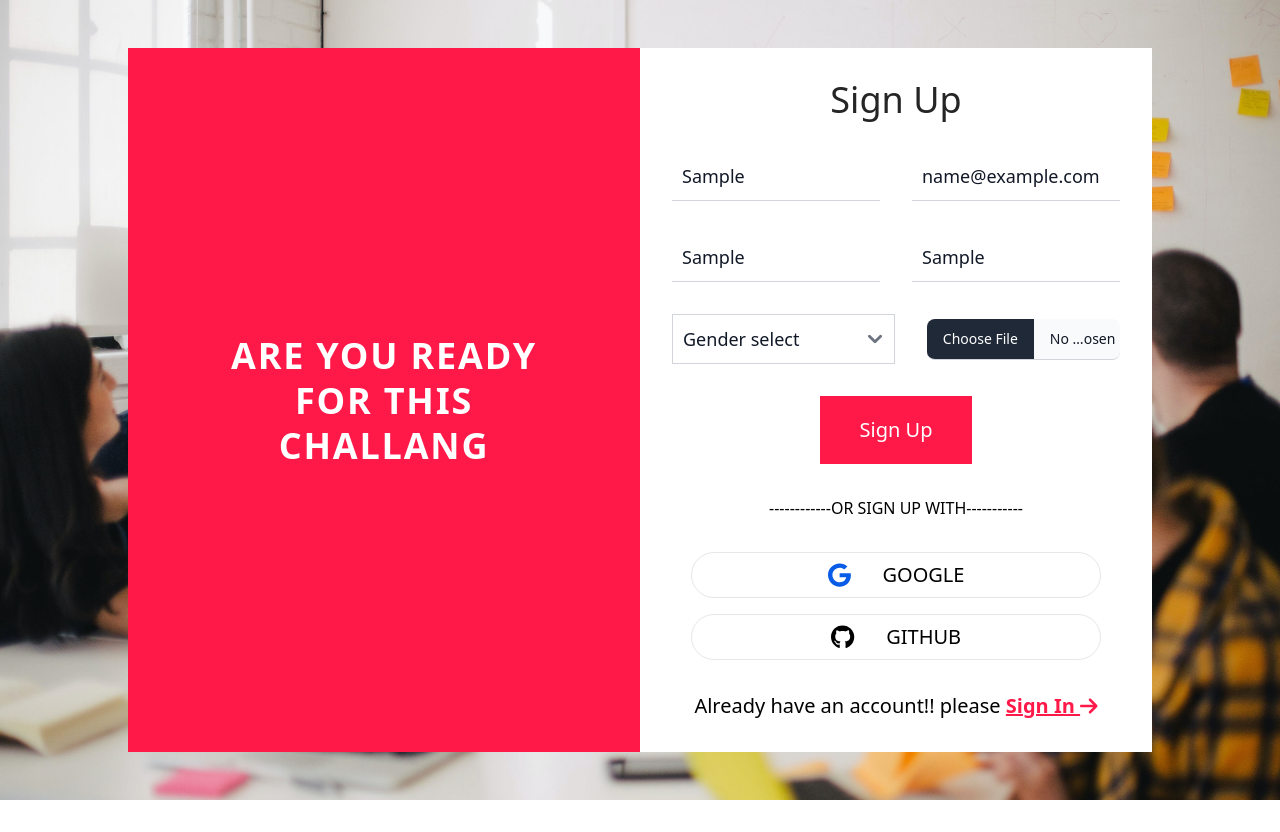
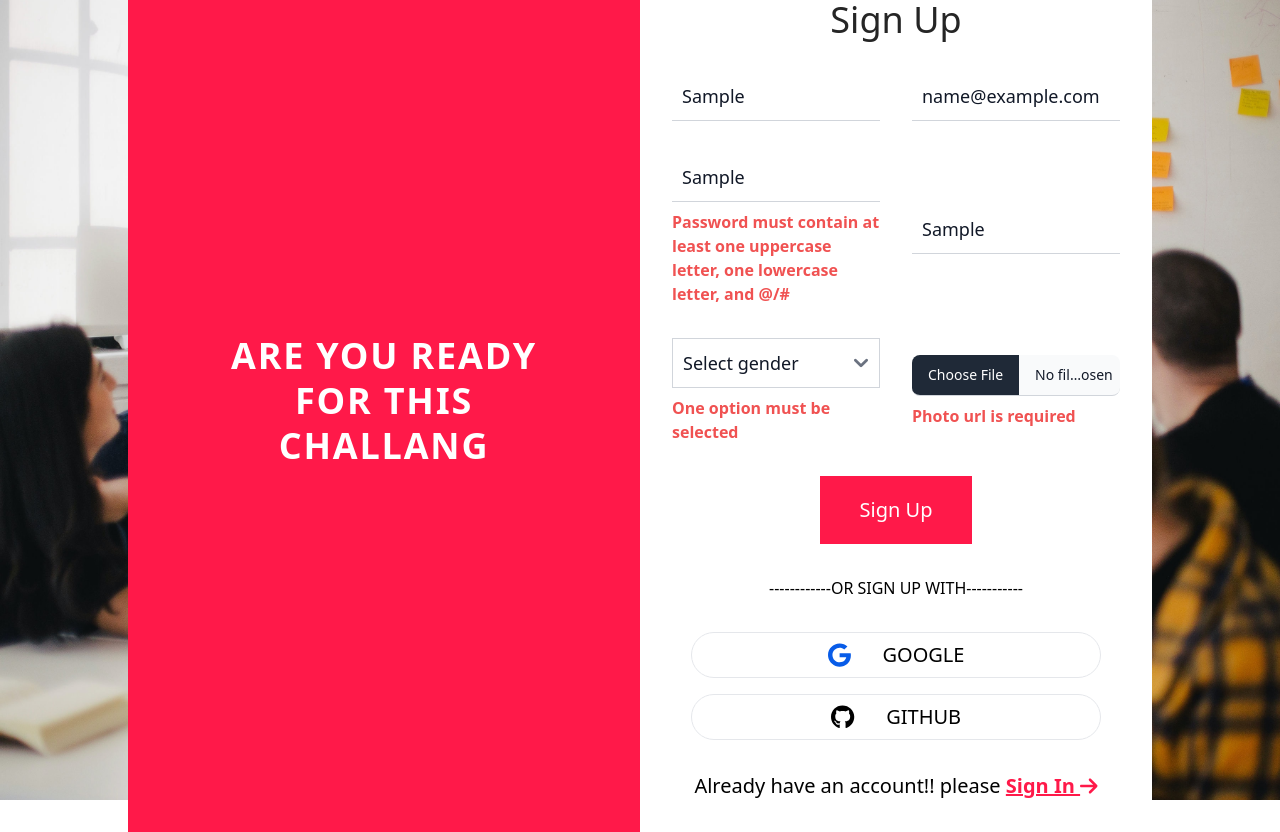
Before and after one commit to mdhasankha-1023/SkillBoost_client_side, a React (Vite) app: page /signUp in a window 1280 px wide. Both pictures are taken after typing "Sample", "name@example.com", "Sample", "Sample" into the empty fields and a click on the button "Sign Up". Before the commit the page ends 800 px from the top, so only its background shows below. Built offline with nearby package versions, Linux system fonts and the light colour scheme.

Commit message:
[ADD:] Authentication wiht github and google on singUP and signIn page

```diff
--- a/src/AuthProvider/AuthProvider.jsx
+++ b/src/AuthProvider/AuthProvider.jsx
@@ -1,5 +1,5 @@
 import React, { createContext, useState } from 'react';
-import { GoogleAuthProvider, getAuth, signInWithPopup } from "firebase/auth";
+import { GithubAuthProvider, GoogleAuthProvider, getAuth, signInWithPopup } from "firebase/auth";
 import app from '../Firebase/firebase.config';
 
 export const AuthContext = createContext();
@@ -9,6 +9,7 @@ const auth = getAuth(app);
 
 // provider
 const googleProvider = new GoogleAuthProvider();
+const githubProvider = new GithubAuthProvider();
 
 const AuthProvider = ({children}) => {
     const [user, setUser] = useState(null);
@@ -20,10 +21,17 @@ const AuthProvider = ({children}) => {
         return signInWithPopup(auth, googleProvider);
     }
 
+    // authenticate with github
+    const github = () => {
+        setLoading(true)
+        return signInWithPopup(auth, githubProvider)
+    }
+
     const authInfo = {
         user,
         loading,
-        google
+        google,
+        github
     }
 
     return (
--- a/src/Components/SocialMedia/SocialMedia.jsx
+++ b/src/Components/SocialMedia/SocialMedia.jsx
@@ -2,14 +2,14 @@ import { faGithub, faGoogle } from '@fortawesome/free-brands-svg-icons';
 import { FontAwesomeIcon } from '@fortawesome/react-fontawesome';
 import React from 'react';
 
-const SocialMedia = ({handler}) => {
+const SocialMedia = ({googleHandler, githubHandler}) => {
     return (
         <div className='flex flex-col gap-4 my-8'>
-            <div onClick={handler} className='flex gap-8 cursor-pointer text-xl items-center justify-center border border-gary-500 hover:border-[#085CE8] rounded-full w-[80%] p-2 mx-auto'>
+            <div onClick={googleHandler} className='flex gap-8 cursor-pointer text-xl items-center justify-center border border-gary-500 hover:border-[#085CE8] rounded-full w-[80%] p-2 mx-auto'>
                 <FontAwesomeIcon className='text-2xl text-[#085CE8]' icon={faGoogle}></FontAwesomeIcon>
                 <p>GOOGLE</p>
             </div>
-            <div className='flex gap-8 cursor-pointer text-xl items-center justify-center border border-gary-500 hover:border-[#000000] rounded-full w-[80%] p-2 mx-auto'>
+            <div onClick={githubHandler} className='flex gap-8 cursor-pointer text-xl items-center justify-center border border-gary-500 hover:border-[#000000] rounded-full w-[80%] p-2 mx-auto'>
                 <FontAwesomeIcon className='text-2xl' icon={faGithub}></FontAwesomeIcon>
                 <p>GITHUB</p>
             </div>
--- a/src/Pages/Registration/SignUp/SignUp.jsx
+++ b/src/Pages/Registration/SignUp/SignUp.jsx
@@ -1,18 +1,40 @@
-import React from 'react';
+import React, { useContext } from 'react';
 import { useForm } from 'react-hook-form';
 import SocialMedia from '../../../Components/SocialMedia/SocialMedia';
 import { Link } from 'react-router-dom';
 import { FontAwesomeIcon } from '@fortawesome/react-fontawesome';
 import { faArrowRight } from '@fortawesome/free-solid-svg-icons';
+import { AuthContext } from '../../../AuthProvider/AuthProvider';
 
 const SignUp = () => {
-    const { register, handleSubmit } = useForm();
+    const {google, github} = useContext(AuthContext);
+    const { register, handleSubmit, formState: { errors } } = useForm();
     const onSubmit = (data) => {
         console.log(data);
     }
 
+    // handle google btn
+    const handleGoogleBtn = () => {
+        google()
+        .then(res => {
+            const result = res.user;
+            console.log(result);
+        })
+        .catch(err => console.log(err.message))
+    }
+
+    // handle github btn
+    const handleGithubBtn = () => {
+        github()
+        .then(res => {
+            const result = res.user;
+            console.log(result);
+        })
+        .catch(err => console.log(err.message))
+    }
 
 
+    console.log(errors);
 
 
 
@@ -27,29 +49,51 @@ const SignUp = () => {
                     {/* first label */}
                     <div className='flex items-center gap-8 w-full'>
                         {/* full name */}
-                        <input className="w-full outline-none border-b border-gray-300 text-gray-900 text-lg block p-2.5" {...register("fullName")} placeholder='Full Name' />
+                        <div className='w-1/2'>
+                            <input className="w-full outline-none border-b border-gray-300 text-gray-900 text-lg block p-2.5" {...register("fullName", { required: 'Name is required' })} placeholder='Full Name' />
+                            {errors.fullName && <p role="alert" className='text-red-500 font-bold mt-2 text-md'>{errors.fullName.message}</p>}
+                        </div>
                         {/* email */}
-                        <input className="w-full outline-none border-b border-gray-300 text-gray-900 text-lg block p-2.5" {...register("email")} placeholder='Your Email' />
-
+                        <div className='w-1/2'>
+                            <input className="w-full outline-none border-b border-gray-300 text-gray-900 text-lg block p-2.5" {...register("email", { required: 'Email is required' })} placeholder='Your Email' />
+                            {errors.email && <p role="alert" className='text-red-500 font-bold mt-2 text-md'>{errors.email.message}</p>}
+                        </div>
                     </div>
-                        {/* second label */}
+                    {/* second label */}
                     <div className='flex items-center gap-8 w-full'>
                         {/* password */}
-                        <input className="w-full outline-none border-b border-gray-300 text-gray-900 text-lg block p-2.5" {...register("password")} placeholder='Password' />
+                        <div className='w-1/2'>
+                            <input className="w-full outline-none border-b border-gray-300 text-gray-900 text-lg block p-2.5" {...register("password", { required: 'Password is required', minLength: { value: 6, message: 'Password must be at least 8 characters long' }, pattern: {
+                                value: /^(?=.*[a-z])(?=.*[A-Z])(?=.*[@#]).{6,}$/,
+                                message: 'Password must contain at least one uppercase letter, one lowercase letter, and @/#'
+                            } })}
+                                placeholder='Password' />
+                            {errors.password && <p role="alert" className='text-red-500 font-bold mt-2 text-md'>{errors.password.message}</p>}
+                        </div>
                         {/* repeat password */}
-                        <input className="w-full outline-none border-b border-gray-300 text-gray-900 text-lg block p-2.5" {...register("confirmPassword")} placeholder='Repeat Password' />
+                        <div className='w-1/2'>
+                            <input className="w-full outline-none border-b border-gray-300 text-gray-900 text-lg block p-2.5" {...register("confirmPassword", { required: 'Password not matching' })} placeholder='Repeat Password' />
+                            {errors.confirmPassword && <p role="alert" className='text-red-500 font-bold mt-2 text-md'>{errors.confirmPassword.message}</p>}
+                        </div>
                     </div>
+
+                    {/* label three */}
                     <div className='flex items-center gap-8 w-full'>
                         {/* gender selection */}
-                        <select className="w-full cursor-pointer outline-none border-b border-gray-300 text-gray-900 text-lg block p-2.5"  {...register("gender")}>
-                            <option>Gender select</option>
-                            <option value="female">female</option>
-                            <option value="male">male</option>
-                            <option value="other">other</option>
-                        </select>
+                        <div className='w-1/2'>
+                            <select className="w-full cursor-pointer outline-none border-b border-gray-300 text-gray-900 text-lg block p-2.5"  {...register("gender", { required: 'One option must be selected' })}>
+                                <option value="">Select gender</option>
+                                <option value="female">female</option>
+                                <option value="male">male</option>
+                                <option value="other">other</option>
+                            </select>
+                            {errors.gender && <p role="alert" className='text-red-500 font-bold mt-2 text-md'>{errors.gender.message}</p>}
+                        </div>
                         {/* photo url */}
-                        <input className="block w-full text-sm text-gray-900 border-b border-gray-300 rounded-lg cursor-pointer bg-gray-50 dark:text-gray-400 focus:outline-none dark:bg-gray-700 dark:border-gray-600 dark:placeholder-gray-400" type="file" />
-
+                        <div className='w-1/2'>
+                            <input className="block w-full text-sm text-gray-900 border-b border-gray-300 rounded-lg cursor-pointer bg-gray-50 dark:text-gray-400 focus:outline-none dark:bg-gray-700 dark:border-gray-600 dark:placeholder-gray-400" {...register("photoUrl", { required: 'Photo url is required' })} type="file" />
+                            {errors.photoUrl && <p role="alert" className='text-red-500 font-bold mt-2 text-md'>{errors.photoUrl.message}</p>}
+                        </div>
                     </div>
                     <button type="submit" className="cursor-pointer text-white bg-primary hover:bg-secondary font-medium text-xl w-full sm:w-auto px-10  py-5 text-center ">
                         Sign Up
@@ -59,7 +103,7 @@ const SignUp = () => {
                 <div className='text-center'>
                     ------------OR SIGN UP WITH-----------
                 </div>
-                <SocialMedia></SocialMedia>
+                <SocialMedia googleHandler={handleGoogleBtn} githubHandler={handleGithubBtn}></SocialMedia>
                 <h4 className='text-xl text-center mb-8'>Already have an account!! please  <Link className='underline text-primary font-bold' to={'/signIn'}>Sign In <FontAwesomeIcon icon={faArrowRight}></FontAwesomeIcon></Link></h4>
             </div>
 
```
Also changed, not shown: src/Pages/Registration/SignIn/SignIn.jsx (+12 -2 lines).
